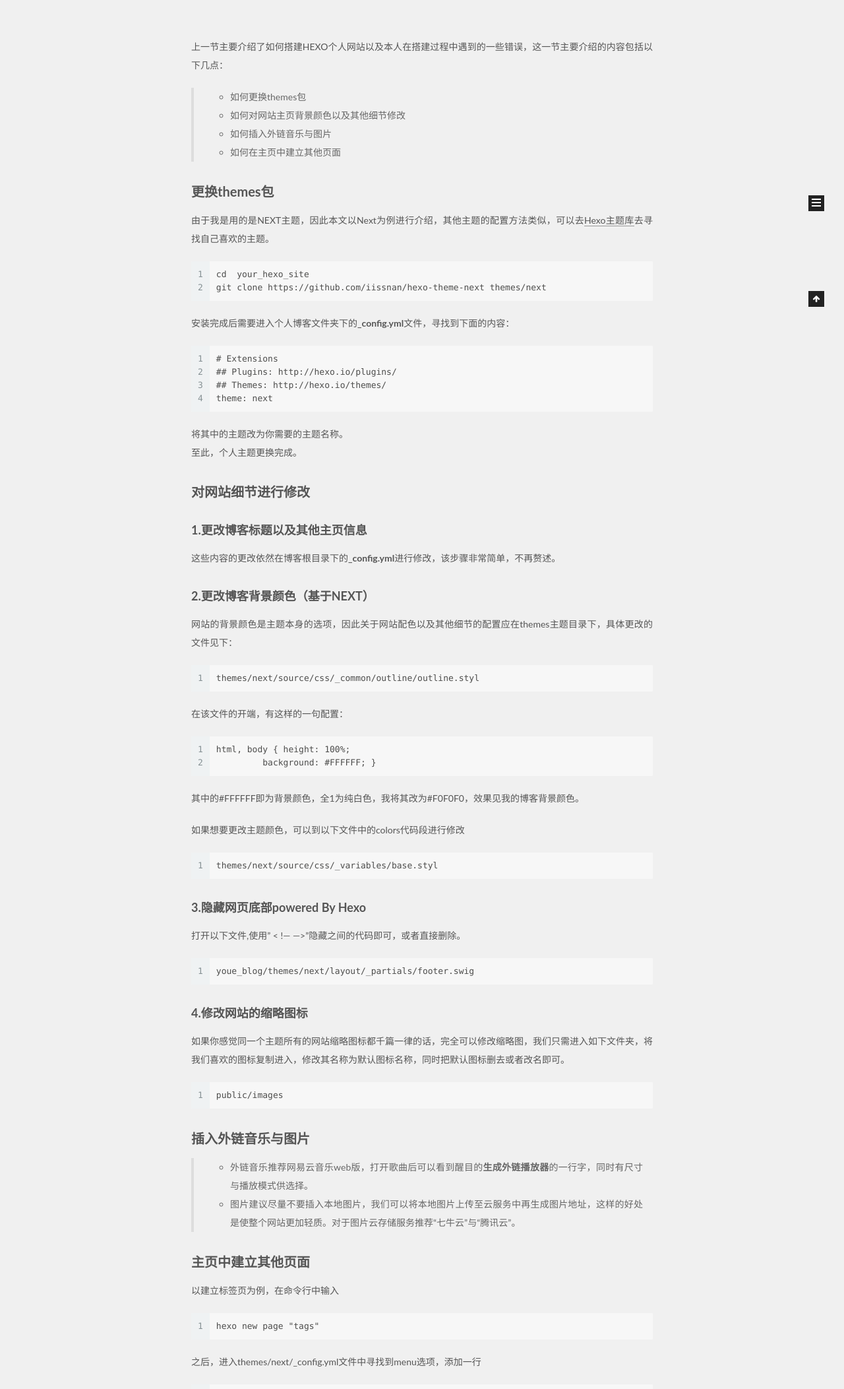
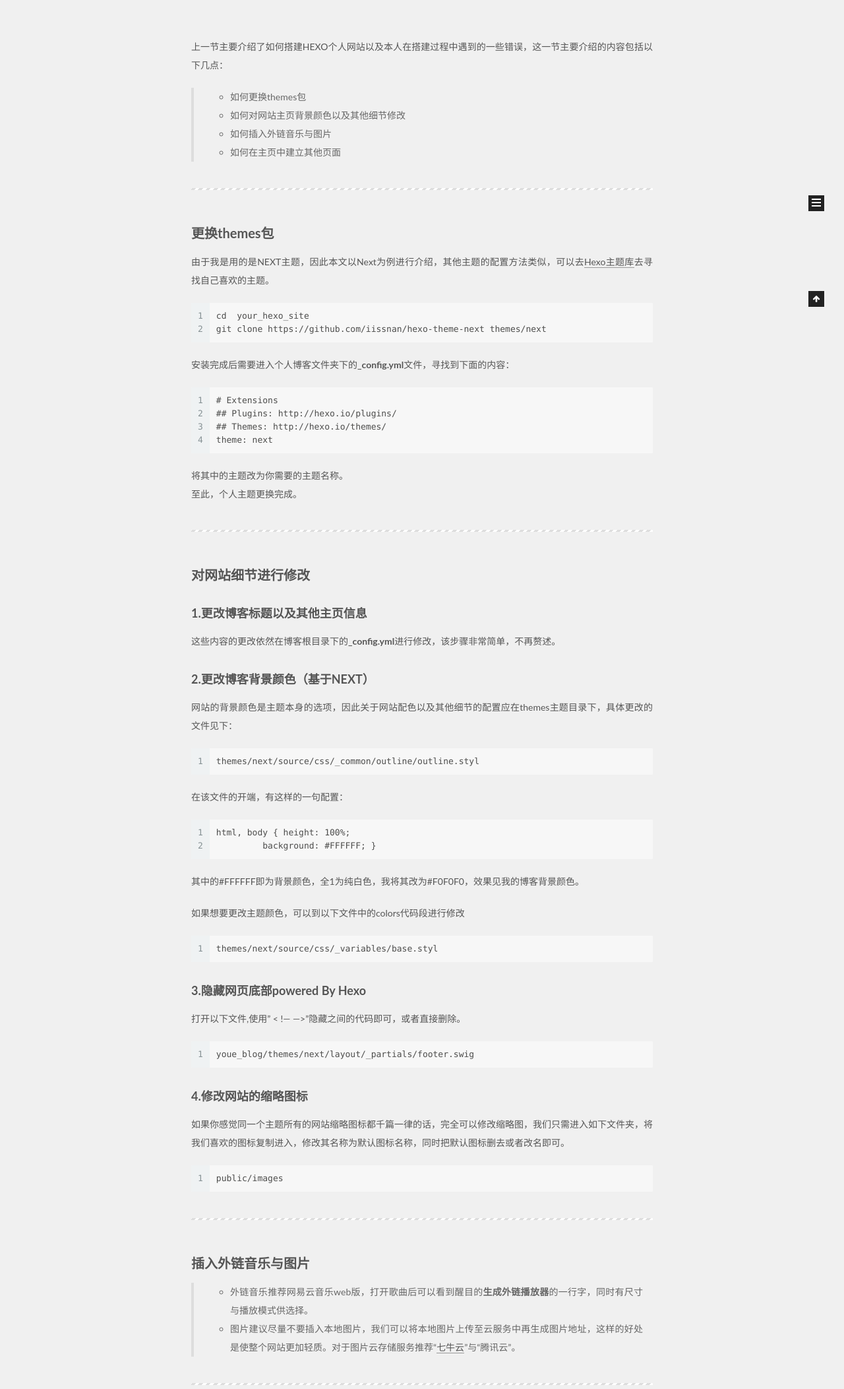
Before and after one commit to binboo/binboo.github.io, a plain HTML site: page index.html in a window 1280 px wide. Shown: the part 435-2540 px from the top of the page at 66% size. Drawn offline with Linux system fonts and the light colour scheme.

Commit message:
Site updated: 2017-11-09 21:40:53

```diff
--- a/css/main.css
+++ b/css/main.css
@@ -1823,7 +1823,7 @@ pre .javascript .function {
   width: 4px;
   height: 4px;
   border-radius: 50%;
-  background: #9a11d7;
+  background: #ffffe5;
 }
 .links-of-blogroll {
   font-size: 13px;
--- a/index.html
+++ b/index.html
@@ -361,9 +361,11 @@
 <li>如何在主页中建立其他页面</li>
 </ul>
 </blockquote>
+<hr>
 <h2 id="更换themes包"><a href="#更换themes包" class="headerlink" title="更换themes包"></a>更换themes包</h2><p>由于我是用的是NEXT主题，因此本文以Next为例进行介绍，其他主题的配置方法类似，可以去<a href="https://hexo.io/themes/" target="_blank" rel="external">Hexo主题库</a>去寻找自己喜欢的主题。<br><figure class="highlight plain"><table><tr><td class="gutter"><pre><div class="line">1</div><div class="line">2</div></pre></td><td class="code"><pre><div class="line">cd  your_hexo_site</div><div class="line">git clone https://github.com/iissnan/hexo-theme-next themes/next</div></pre></td></tr></table></figure></p>
 <p>安装完成后需要进入个人博客文件夹下的<strong>_config.yml</strong>文件，寻找到下面的内容：<br><figure class="highlight plain"><table><tr><td class="gutter"><pre><div class="line">1</div><div class="line">2</div><div class="line">3</div><div class="line">4</div></pre></td><td class="code"><pre><div class="line"># Extensions</div><div class="line">## Plugins: http://hexo.io/plugins/</div><div class="line">## Themes: http://hexo.io/themes/</div><div class="line">theme: next</div></pre></td></tr></table></figure></p>
 <p>将其中的主题改为你需要的主题名称。<br>至此，个人主题更换完成。</p>
+<hr>
 <h2 id="对网站细节进行修改"><a href="#对网站细节进行修改" class="headerlink" title="对网站细节进行修改"></a>对网站细节进行修改</h2><h3 id="1-更改博客标题以及其他主页信息"><a href="#1-更改博客标题以及其他主页信息" class="headerlink" title="1.更改博客标题以及其他主页信息"></a>1.更改博客标题以及其他主页信息</h3><p>这些内容的更改依然在博客根目录下的<strong>_config.yml</strong>进行修改，该步骤非常简单，不再赘述。</p>
 <h3 id="2-更改博客背景颜色（基于NEXT）"><a href="#2-更改博客背景颜色（基于NEXT）" class="headerlink" title="2.更改博客背景颜色（基于NEXT）"></a>2.更改博客背景颜色（基于NEXT）</h3><p>网站的背景颜色是主题本身的选项，因此关于网站配色以及其他细节的配置应在themes主题目录下，具体更改的文件见下：</p>
 <figure class="highlight plain"><table><tr><td class="gutter"><pre><div class="line">1</div></pre></td><td class="code"><pre><div class="line">themes/next/source/css/_common/outline/outline.styl</div></pre></td></tr></table></figure>
@@ -373,12 +375,14 @@
 <p>如果想要更改主题颜色，可以到以下文件中的colors代码段进行修改<br><figure class="highlight plain"><table><tr><td class="gutter"><pre><div class="line">1</div></pre></td><td class="code"><pre><div class="line">themes/next/source/css/_variables/base.styl</div></pre></td></tr></table></figure></p>
 <h3 id="3-隐藏网页底部powered-By-Hexo"><a href="#3-隐藏网页底部powered-By-Hexo" class="headerlink" title="3.隐藏网页底部powered By Hexo"></a>3.隐藏网页底部powered By Hexo</h3><p>打开以下文件,使用” &lt; !—  —&gt;”隐藏之间的代码即可，或者直接删除。<br><figure class="highlight plain"><table><tr><td class="gutter"><pre><div class="line">1</div></pre></td><td class="code"><pre><div class="line">youe_blog/themes/next/layout/_partials/footer.swig</div></pre></td></tr></table></figure></p>
 <h3 id="4-修改网站的缩略图标"><a href="#4-修改网站的缩略图标" class="headerlink" title="4.修改网站的缩略图标"></a>4.修改网站的缩略图标</h3><p>如果你感觉同一个主题所有的网站缩略图标都千篇一律的话，完全可以修改缩略图，我们只需进入如下文件夹，将我们喜欢的图标复制进入，修改其名称为默认图标名称，同时把默认图标删去或者改名即可。<br><figure class="highlight plain"><table><tr><td class="gutter"><pre><div class="line">1</div></pre></td><td class="code"><pre><div class="line">public/images</div></pre></td></tr></table></figure></p>
+<hr>
 <h2 id="插入外链音乐与图片"><a href="#插入外链音乐与图片" class="headerlink" title="插入外链音乐与图片"></a>插入外链音乐与图片</h2><blockquote>
 <ul>
 <li>外链音乐推荐网易云音乐web版，打开歌曲后可以看到醒目的<strong>生成外链播放器</strong>的一行字，同时有尺寸与播放模式供选择。</li>
-<li>图片建议尽量不要插入本地图片，我们可以将本地图片上传至云服务中再生成图片地址，这样的好处是使整个网站更加轻质。对于图片云存储服务推荐“七牛云”与“腾讯云”。</li>
+<li>图片建议尽量不要插入本地图片，我们可以将本地图片上传至云服务中再生成图片地址，这样的好处是使整个网站更加轻质。对于图片云存储服务推荐“<a href="https://www.qiniu.com/" target="_blank" rel="external">七牛云</a>”与“腾讯云”。</li>
 </ul>
 </blockquote>
+<hr>
 <h2 id="主页中建立其他页面"><a href="#主页中建立其他页面" class="headerlink" title="主页中建立其他页面"></a>主页中建立其他页面</h2><p>以建立标签页为例，在命令行中输入<br><figure class="highlight plain"><table><tr><td class="gutter"><pre><div class="line">1</div></pre></td><td class="code"><pre><div class="line">hexo new page &quot;tags&quot;</div></pre></td></tr></table></figure></p>
 <p>之后，进入themes/next/_config.yml文件中寻找到menu选项，添加一行<br><figure class="highlight plain"><table><tr><td class="gutter"><pre><div class="line">1</div></pre></td><td class="code"><pre><div class="line">tags:  /tags</div></pre></td></tr></table></figure></p>
 <p><strong>注意</strong>：这里的_config.yml是themes中的文件，不是博客根目录下的文件。</p>
```
Also changed, not shown: 2017/11/09/second-blog-hexo-deploy-second/index.html (+9 -5 lines).
